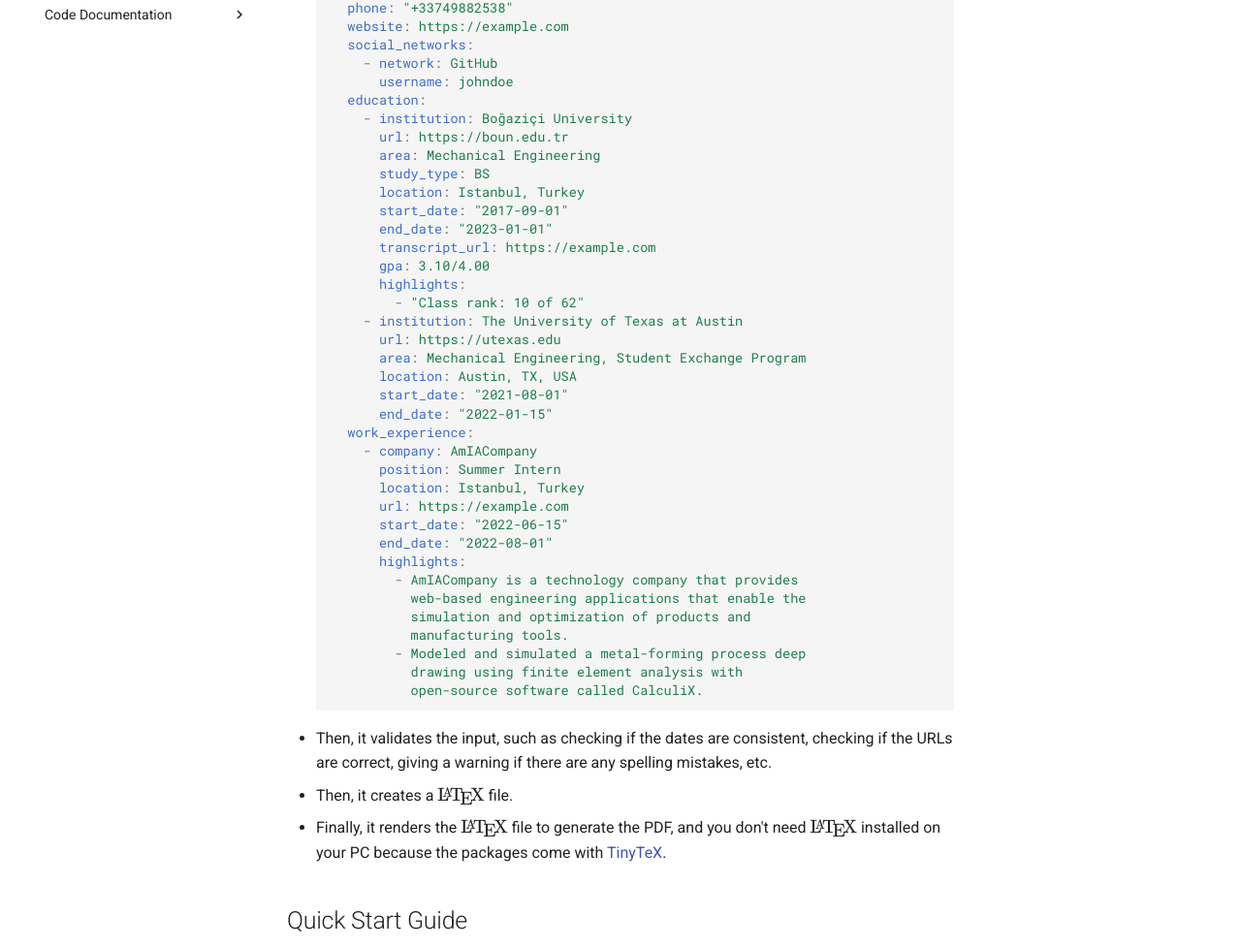
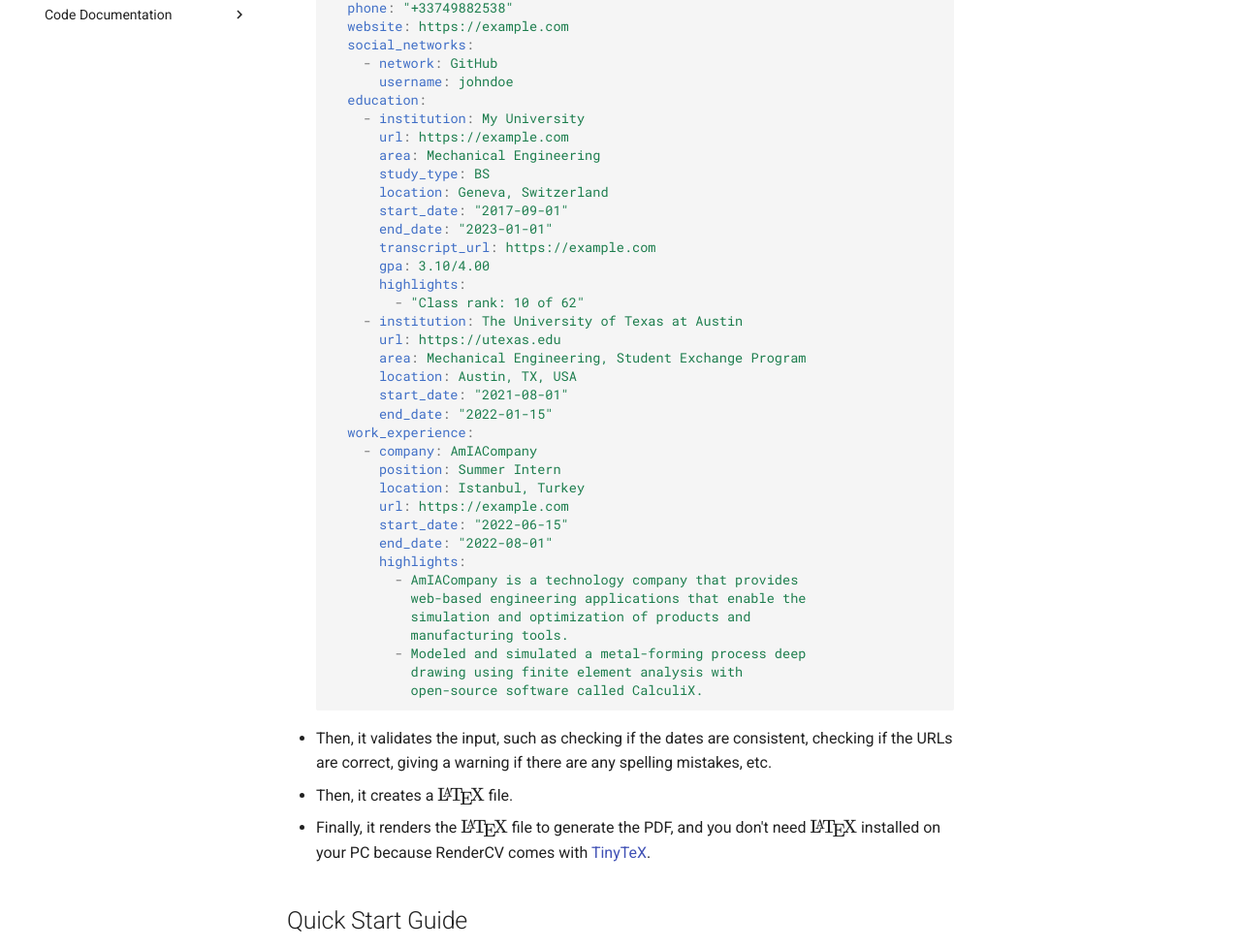
Before and after one commit to sinaatalay/rendercv, an MkDocs documentation site: the page built from docs/index.md, in a window 1280 px wide and 1400 px high, scrolled down 359 px. Shown: the part 147-1125 px from the top of the window at 97% size. Built offline with MkDocs 1.6.1 and Material for MkDocs 9.7.7, drawn with Linux system fonts in a browser that asks for light colours; comment, search, counter and statistics services are not loaded.

Commit message:
docs: update index.md

````diff
--- a/docs/index.md
+++ b/docs/index.md
@@ -20,11 +21,11 @@ cv:
     - network: GitHub
       username: johndoe
   education:
-    - institution: Boğaziçi University
-      url: https://boun.edu.tr
+    - institution: My University
+      url: https://example.com
       area: Mechanical Engineering
       study_type: BS
-      location: Istanbul, Turkey
+      location: Geneva, Switzerland
       start_date: "2017-09-01"
       end_date: "2023-01-01"
       transcript_url: https://example.com
@@ -55,7 +56,7 @@ cv:
 ```
 - Then, it validates the input, such as checking if the dates are consistent, checking if the URLs are correct, giving a warning if there are any spelling mistakes, etc.
 - Then, it creates a $\LaTeX$ file.
-- Finally, it renders the $\LaTeX$ file to generate the PDF, and you don't need $\LaTeX$ installed on your PC because the packages come with [TinyTeX](https://yihui.org/tinytex/).
+- Finally, it renders the $\LaTeX$ file to generate the PDF, and you don't need $\LaTeX$ installed on your PC because RenderCV comes with [TinyTeX](https://yihui.org/tinytex/).
 
 ## Quick Start Guide
 
````
Also changed, not shown: other parts of docs/index.md (+1 -0 lines).
